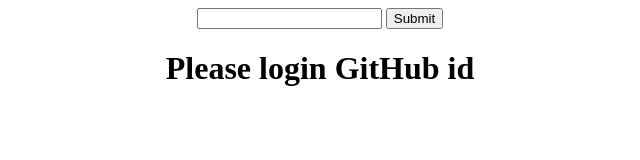
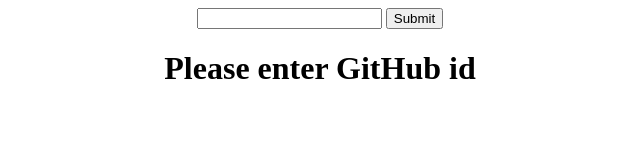
Before and after one commit to nottiiii/backend-getlinks, a website: page views/search.html in a window 1280 px wide. Shown: the whole page, without its empty margins (320-960 px from the left). Drawn offline with nearby package versions, Linux system fonts and the light colour scheme.

Commit message:
ui fixed

```diff
--- a/views/search.html
+++ b/views/search.html
@@ -19,7 +19,7 @@
     <div style="text-align:center;">
         <input id="search" type="text" name="fname">
         <button >Submit</button>
-        <h1>Please login GitHub id</h1>
+        <h1>Please enter GitHub id</h1>
     </div>
 </body>
 <script src="https://unpkg.com/axios/dist/axios.min.js"></script>
```
Also changed, not shown: 1 other file.
